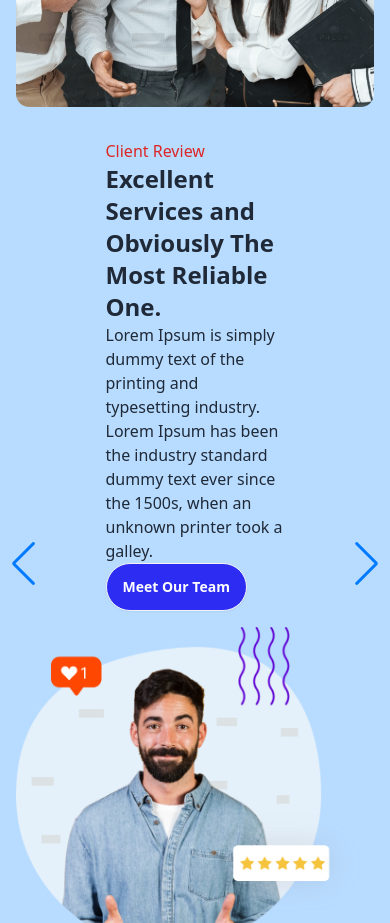
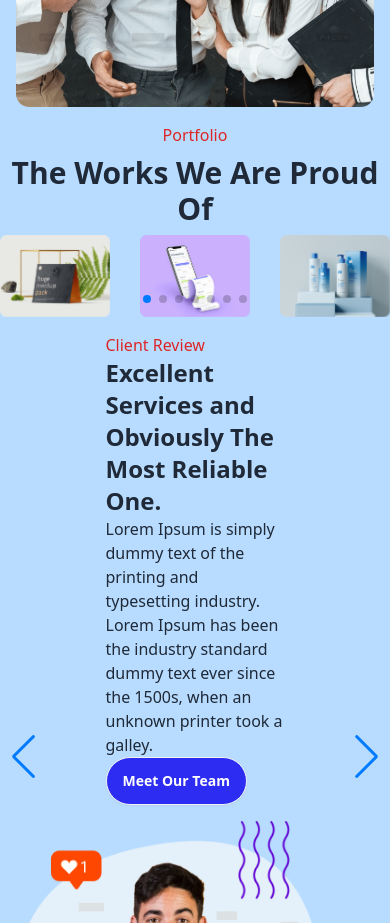
Before and after one commit to Shakib-Shajid/BitBinary-IT, a Next.js app: page / in a window 390 px wide. Shown: the part 3240-4163 px from the top of the page. Built offline with nearby package versions, Linux system fonts and the light colour scheme.

Commit message:
portfolio added in home page

```diff
--- a/src/app/page.js
+++ b/src/app/page.js
@@ -1,4 +1,5 @@
 import Banner from '@/components/ui/Banner';
+import Portfolio from '@/components/ui/Portfolio';
 import Review from '@/components/ui/Review';
 import Service from '@/components/ui/Service';
 import Team from '@/components/ui/Team';
@@ -9,6 +10,7 @@ const page = () => {
       <Banner/>
       <Service/>
       <Team/>
+      <Portfolio/>
       <Review/>
 
 
--- /dev/null
+++ b/src/components/ui/Portfolio.js
@@ -0,0 +1,83 @@
+
+"use client";
+import { Swiper, SwiperSlide } from 'swiper/react';
+
+// Import Swiper styles
+import 'swiper/css';
+import 'swiper/css/pagination';
+
+
+// import required modules
+import { Pagination } from 'swiper/modules';
+import Client from './Client';
+import Image from 'next/image';
+import bag from '@/assets/bag.png'
+import fac from '@/assets/fac.png'
+import cos from '@/assets/cos.png'
+
+const Portfolio = () => {
+
+  return (
+    <div className='text-center'>
+      <p className="text-red-600">Portfolio</p>
+      <p className='text-3xl md:text-4xl font-bold py-2 md:py-4 lg:py-7'>The Works We Are Proud Of</p>
+      <Swiper
+        slidesPerView={3}
+        spaceBetween={30}
+        pagination={{
+          clickable: true,
+        }}
+        modules={[Pagination]}
+        className="mySwiper"
+      >
+        <SwiperSlide>
+          <div>
+            <Image src={bag} alt="" />
+          </div>
+        </SwiperSlide>
+        <SwiperSlide>
+          <div>
+            <Image src={fac} alt="" />
+          </div>
+        </SwiperSlide>
+        <SwiperSlide>
+          <div>
+            <Image src={cos} alt="" />
+          </div>
+        </SwiperSlide>
+        <SwiperSlide>
+          <div>
+            <Image src={bag} alt="" />
+          </div>
+        </SwiperSlide>
+        <SwiperSlide>
+          <div>
+            <Image src={fac} alt="" />
+          </div>
+        </SwiperSlide>
+        <SwiperSlide>
+          <div>
+            <Image src={cos} alt="" />
+          </div>
+        </SwiperSlide>
+        <SwiperSlide>
+          <div>
+            <Image src={bag} alt="" />
+          </div>
+        </SwiperSlide>
+        <SwiperSlide>
+          <div>
+            <Image src={fac} alt="" />
+          </div>
+        </SwiperSlide>
+        <SwiperSlide>
+          <div>
+            <Image src={cos} alt="" />
+          </div>
+        </SwiperSlide>
+      </Swiper>
+    </div>
+  );
+};
+
+export default Portfolio;
```
